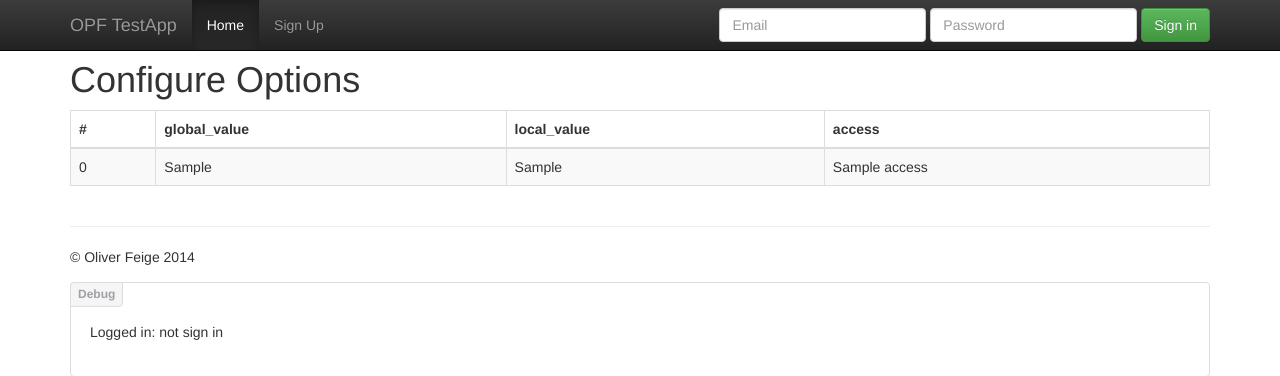
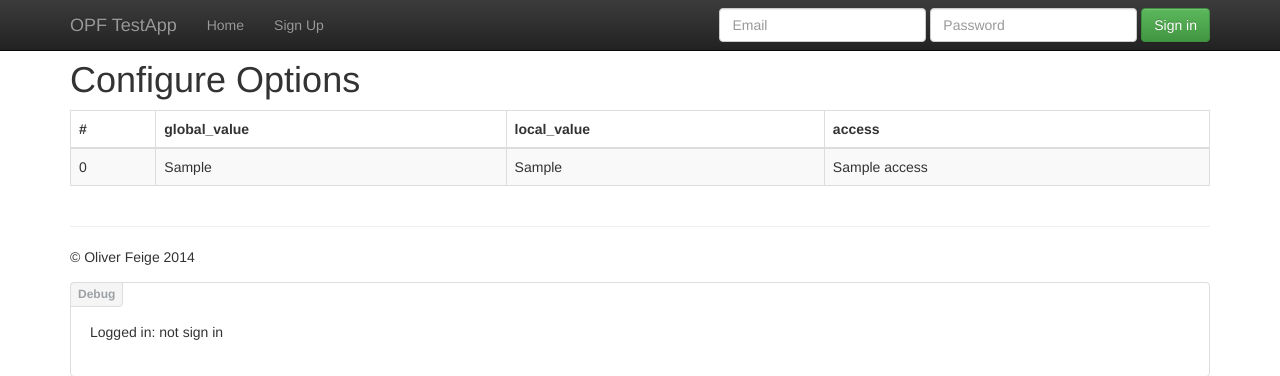
Before and after one commit to ofeige/testapp, a PHP site: template testapp/views/info.twig in a window 1280 px wide. Shown: the top 376 px of the page. Run offline with PHP 8.4, Linux system fonts and the light colour scheme; the template is opened without the code that fills it: most values are stand-ins (such as "Sample title", 1, 10 or a date in 2020); some libraries are stand-ins or nearby versions.

Commit message:
fix highlighting of nag entries

```diff
--- a/testapp/views/navigation.twig
+++ b/testapp/views/navigation.twig
@@ -12,14 +12,14 @@
         <div class="navbar-collapse collapse">
             {% if attribute(session, 'auth::signin') == true %}
             <ul class="nav navbar-nav">
-                <li class="active"><a href="/?app=secure&cmd=main">Home</a></li>
-                <li><a href="/?app=secure&cmd=info">PHP Info</a></li>
+                <li{{ cmd == 'main' ? ' class="active"' : ''}}><a href="/?app=secure&cmd=main">Home</a></li>
+                <li{{ cmd == 'info' ? ' class="active"' : ''}}><a href="/?app=secure&cmd=info">PHP Info</a></li>
             </ul>
             <a href="/?auth::logout" class="btn btn-default navbar-btn navbar-right">Sign out {{ session['auth::name'] }}</a>
             {% else %}
             <ul class="nav navbar-nav">
-                <li class="active"><a href="/?app=home&cmd=main">Home</a></li>
-                <li><a href="/?app=home&cmd=signup">Sign Up</a></li>
+                <li{{ cmd == 'main' ? ' class="active"' : ''}}><a href="/?app=home&cmd=main">Home</a></li>
+                <li{{ cmd == 'signup' ? ' class="active"' : ''}}><a href="/?app=home&cmd=signup">Sign Up</a></li>
             </ul>
             {% if showLoginForm != true %}
             <form class="navbar-form navbar-right" role="form" action="/?app=secure&cmd=main" method="post">
```
